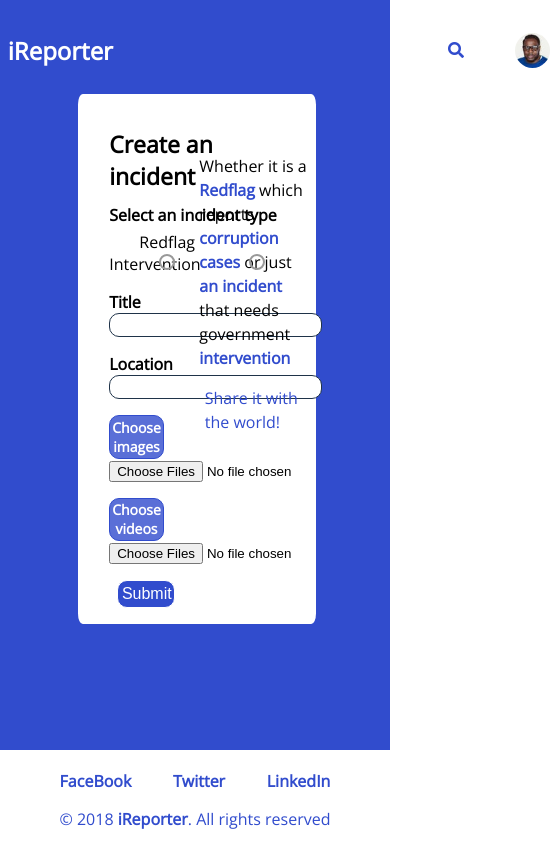
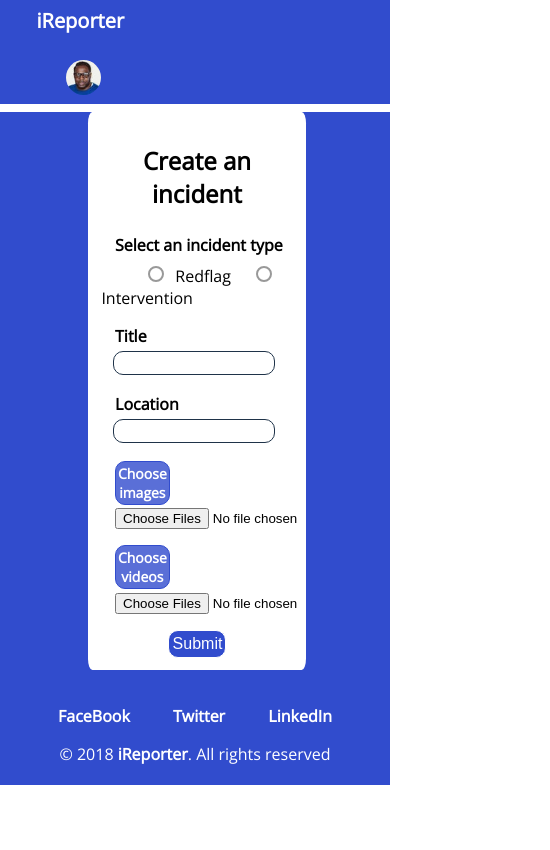
Before and after one commit to thiernomoudou/iReporter, a website: page UI/incident-form.html in a window 390 px wide. Shown: the whole page, 550 px wide, since content can reach past the window. Drawn offline with nearby package versions, Linux system fonts and the light colour scheme.

Commit message:
Chore(UI and API): update UI and API
- Update navbar
- Center Sign in and sign up input elements
- Uniformize footer accross the app
- Update Incident form
- Change User card background
- Update border-radius on incident list views

[finishes #162506321]

```diff
--- a/UI/css/index.css
+++ b/UI/css/index.css
@@ -17,62 +17,68 @@ body a{
 /*navbar*/
 /********************************************************/
 .custom-navbar{
-	display: flex;
-	align-items: center;
-	justify-content: space-around;
-	margin-top: 2%;
 	padding-bottom: 2%;
 	background-color: #314CCD;
-	height: 100px;
-	margin: 0;
+  height: 100px;
 	color: #1F3349;
+	background-color: #314CCD;
+	margin-top: -1%;
 
+}
+
+.custom-navbar > li{
+	list-style-type: none;
+	display: inline-block;
+	margin-top: 3%;
 }
 
 .custom-navbar a{
 	color: #ffffff;
 }
 
-.logo{
-  flex: 2;
+/* Logo */
+.custom-navbar > li:nth-of-type(1){
   margin-left: 2%;
   font-weight: 600;
   font-size: 24px;
 }
 
-.nav-search,
-.login,
-.signup{
-	flex: 1;
+/* search bar */
+.custom-navbar > li:nth-of-type(2){
+	margin-left: 40%;
+	margin-right: 7%;
 }
 
-/* Search bar*/
-.nav-search{
-	margin-left: 40%;
+/* sign in on navbar */
+.custom-navbar > li:nth-of-type(3){
+  margin-left: 2%;
 }
 
+/* signup on navbar */
+.custom-navbar > li:nth-of-type(4){
+	margin-left: 1%;
 
-/*search bar*/
-input[type=search] {
-	padding: 2% 5%;
-    border: 0.4px solid #1F3349;
-    border-radius: 10px;
-    -webkit-appearance: none;
 }
 
-/*search icon*/
-.search-icon{
- color: #314CCD;
+/* avatar */
+.custom-navbar > li:nth-of-type(5){
+	margin-left: 1%;
+	position: relative;
+	top: 14%;
 }
 
-.login{
-   margin-left: 10%;
-   margin-right: -2%;
+/* *search bar*/
+input[type=search] {
+	-webkit-appearance: none;
+	padding: 2% 5%;
+	border: 0.4px solid #1F3349;
+	border-radius: 10px;
 }
 
-.login, .signup{
-	font-size: 14px;
+.search-login{
+	margin-left: 30%;
 }
+
 /********************************************************/
 /*navbar*/
 /********************************************************/
@@ -122,7 +128,9 @@ input[type=search] {
 }
 
 .platform-description{
-    padding-left: 20%;
+		/* padding-left: 20%; */
+		text-align: center;
+		padding-top: 1%;
 }
 
 .banner p:nth-of-type(1){
@@ -252,37 +260,52 @@ input[type=search] {
 .signup-page{
 	margin-top: -1.3%;
 	background-color:  #314CCD;
-	height: 580px;
+	padding-bottom: 3%;
+	/* height: 580px; */
 }
 
 .signup-card{
 	background-color: #ffffff;
 	width: 28%;
-	padding: 3%  3% 4% 8%;
+	padding: 3%  3% 3% 3%;
 	position: relative;
 	top: -1%;
-	left: 30%;
+	left: 32.5%;
 	border-radius: 2%;
 }
 
-.signup-card .singup-header{
+.signup-card > .singup-header{
 	font-weight: 800;
-	margin-bottom: 6%;
+	margin-bottom: 8%;
 	font-size: 23px;
+	margin-left: 35%;
 }
 
 .signup-card label{
 	display: block;
 	font-weight: 800;
+	margin: 1% 8%;
 }
 
-input[type=text],
+/* input[type=text],
 input[type=password]{
 	-webkit-appearance: none;
 	border: 1px solid #1F3349;
 	padding: 1% 1%;
 	border-radius: 10px;
 	font-size: 16px;
+	width: 80%;
+	margin: 1% 7%;
+} */
+
+.input-text{
+	-webkit-appearance: none;
+	border: 1px solid #1F3349;
+	padding: 1% 1%;
+	border-radius: 10px;
+	font-size: 16px;
+	width: 80%;
+	margin: 1% 7%;
 }
 
 .signup-card button{
@@ -296,12 +319,17 @@ input[type=password]{
 	color: #ffffff;
 	font-size: 16px;
 	font-weight: 500;
-	margin-left: 4%;
+	margin-left: 35%;
 
 }
 
 .signup-card  a{
 	color: #314CCD ;
+}
+
+.signup-card > p:last-child,
+.forget-pass-para{
+  text-align: center;
 }
 
 /********************************************************/
@@ -451,21 +479,23 @@ input[type=password]{
 /* incident creation*/
 /******************************************************************/
 .avatar{
-	font-size: 30px;
-	margin-right: 5%;
+	/* font-size: 30px;
+	margin-right: 5%; */
 	cursor: pointer;
 	color: white;
 	border-radius: 50%;
 	height: 35px;
 	width: 35px;
+	/* margin-top: 40%; */
 }
 
 .incident-search{
 	margin-right: 13%;
 }
 
-.incident-page{
-  height: 650px;
+.incident-form-header{
+	text-align: center;
+	padding-bottom: 2%;
 }
 
 #incident-card{
@@ -479,10 +509,10 @@ input[type=password]{
 	position: absolute;
 	top: 12%;
 	right: 1%;
-	width: 12%;
+	width: 15%;
 	border-radius: 10px;
 	/*border: 1px solid white;*/
-	background-color: rgb(255, 255, 255, 0.9);
+	background-color: #FFEDE5;
 	visibility: hidden;
 	margin-top: -1%;
 }
@@ -499,7 +529,8 @@ input[type=password]{
 
 .select-type{
 	font-weight: 600;
-	margin-bottom: 1.5%;
+	margin-bottom: 4%;
+	margin-left: 8%;
 }
 
 input[type=radio]{
@@ -516,9 +547,33 @@ input[type=radio]{
     outline: none;
     margin-right: 5px;
 
-    position: relative;
+    /* position: relative;
     top: 22px;
-    left: 45px;
+    left: 45px; */
+}
+
+/* Red flag radio button */
+#redflag-choice{
+	margin-left: 25%;
+}
+
+/* Red flag label incident form */
+#label-1{
+	margin-left: 1%;
+}
+/* Intervention label in incident form */
+#label-2{
+	margin-left: 1%;
+}
+
+/* title label */
+.incident-title{
+	margin-top: -10;
+}
+
+/* File input */
+.upload-input{
+	margin-left: 8%;
 }
 
 input[type=radio]:checked{
@@ -687,7 +742,7 @@ input[type=radio]:checked{
   border: 2px solid black;
 	background-color: #ffffff;
 	width: 600px;
-	border-radius: 10px;
+	border-radius: 0 0 10px 10px;
 	margin: 3% auto;
 }
 
@@ -781,16 +836,14 @@ input[type=radio]:checked{
 
 .my-profile-parent{
 	background-color: #314CCD;
-	margin-top: -6%;
+	margin-top: -2%;
 	padding-bottom: 1%;
+	padding-top: 01%;
 }
 
 .my-profile{
-	margin-top: 2%;
 	visibility: visible;
 	border: 3px solid #314CCD;
-	top: 100px;
-	height: 550px;
 	width: 35%;
 }
 
@@ -831,7 +884,7 @@ input[type=radio]:checked{
 /* Footer */
 .footer{
 	background-color: #314CCD;
-	padding: 1% 2%;
+	padding: 2% 0 1% 0;
 	text-align: center;
 	color: white;
 }
@@ -867,7 +920,7 @@ input[type=radio]:checked{
 /* *************************************************** */
 
 .cards-incidents{
-	background-color: #3C2BE4;
+	background-color: #314CCD;
 	padding-top: 2%;
 	padding-bottom: 2%;
 }
@@ -887,7 +940,7 @@ input[type=radio]:checked{
 .red-flag-cards > li{
 	list-style-type: none;
 	border: 1px solid black;
-	border-radius: 10px;
+	border-radius: 0 0 10px 10px;
 	margin-right: 1%;
 	margin: 0 2%;
 	background-color: white;
@@ -947,12 +1000,16 @@ input[type=radio]:checked{
 /* Personalise intervetion card */
 
 .cards-interventions{
-	background-color: white;
+	background-color:#314CCD;
 }
 
 .intervention-heading{
-	color: #314CCD;
+	color: white;
 }
+
+/* .view-image-prof{
+  margin-top: 35%;
+} */
 
 
 /* *************************************************** */
@@ -1001,7 +1058,7 @@ input[type=radio]:checked{
 .aside-card-1{
 	border: 1px solid black;
 	margin-top: 10%;
-	border-radius: 5px;
+	border-radius: 0 0 5px 5px;
 }
 
 /* *************************************************** */
@@ -1011,6 +1068,17 @@ input[type=radio]:checked{
 /* *************************************************** */
 /*  */
 /* *************************************************** */
+
+/* Admin inputs */
+.admin-input{
+	-webkit-appearance: none;
+	border: 1px solid #1F3349;
+	padding: 0.5% 0;
+	border-radius: 10px;
+	font-size: 16px;
+	/* width: 40%; */
+	/* margin: 1% 7%; */
+}
 
 .admin-table{
 	margin: 3% 2%;
@@ -1106,3 +1174,87 @@ tbody tr:nth-child(even) {
 }
 
 .pagination a:hover:not(.active) {background-color: #ddd;}
+
+/* Responsiveness */
+/* For small screen laptop */
+@media (max-width: 1200px) {
+  /* search bar */
+.custom-navbar > li:nth-of-type(2){
+	margin-left: 30%;
+}
+
+/* sign in on navbar */
+.custom-navbar > li:nth-of-type(4){
+  margin-left: 2%;
+}
+
+/* signup on navbar */
+.custom-navbar > li:nth-of-type(5){
+  margin-left: 1%;
+}
+
+}
+
+/* For smaller laptop */
+@media (max-width: 1000px) {
+  /* search bar */
+.custom-navbar > li:nth-of-type(2){
+	margin-left: 35%;
+}
+
+/* sign in on navbar */
+.custom-navbar > li:nth-of-type(4){
+  margin-left: 2%;
+}
+
+/* signup on navbar */
+.custom-navbar > li:nth-of-type(5){
+  margin-left: 1%;
+}
+
+}
+
+@media (max-width: 800px) {
+  /* search bar */
+.custom-navbar > li:nth-of-type(2){
+	margin-left: 20%;
+}
+
+/* sign in on navbar */
+.custom-navbar > li:nth-of-type(4){
+  margin-left: 2%;
+}
+
+/* signup on navbar */
+.custom-navbar > li:nth-of-type(5){
+  margin-left: 1%;
+}
+
+}
+
+/* iphone6/7 plus */
+@media (max-width: 480px) {
+	.custom-navbar > li:nth-of-type(1){
+		margin-left: -1%;
+		font-weight: 600;
+		font-size: 20px;
+	}
+  /* search bar */
+.custom-navbar > li:nth-of-type(2){
+	margin-left: 5%;
+	visibility: hidden;
+}
+
+/* sign in on navbar */
+.custom-navbar > li:nth-of-type(4){
+	margin-left: -30%;
+	font-size: 14px;
+}
+
+/* signup on navbar */
+.custom-navbar > li:nth-of-type(5){
+	margin-left: 1%;
+	font-size: 14px;
+}
+
+}
--- a/UI/incident-form.html
+++ b/UI/incident-form.html
@@ -13,17 +13,20 @@
 </head>
 <body>
 	<!-- navbar begins -->
-	<section class="custom-navbar">
-		<a class="logo" href="index.html">iReporter</a>
-        <form class="nav-search">
-        	<input type="search" class="search-input hide"  aria-label="search" placeholder="search"/>
-        </form>
-		<div class="search-icon incident-search"  href=""><i class="fas fa-search"></i></div>
-		<img src="img/profile.jpeg" class="avatar"	/>
+	<ul class="custom-navbar">
+		<li><a class="logo" href="index.html">iReporter</a></li>
+		<li>
+			<form class="nav-search">
+			<input type="search" class="search-input search-login hide"  aria-label="search"
+			placeholder="search"/>
+				</form>
+	  </li>
+		<li><a class="login hide" href="login.html">SIGN IN</a></li>
+		<li><a class="signup hide" href="signup.html">SIGN UP</a></li>
+		<li><img src="img/profile.jpeg" class="avatar"	/></li>
 
-	</section>
-	<!-- navbar ends -->
-
+	</ul>
+	<!-- Navbar end -->
 	<div class="user-card" id="user-card-id">
 		<p><a href="admin.html">Admin Dashboard</a></p>
 		<p><a href="profile.html">My profile</a></p>
@@ -34,11 +37,14 @@
 	<div class="signup-page incident-page">
 
 		<form class="signup-card" id="incident-card">
-			<p class="singup-header">Create an incident</p>
-			<div class="incident-aside">
-				<p>Whether it is a <span>Redflag</span> which reports <span>corruption cases</span> or just <span>an incident </span>that needs government <span>intervention</span></p>
+			<h2 class="incident-form-header">Create an incident</h2>
+			<!-- <div class="incident-aside">
+				<p>Whether it is a <span>Redflag</span>
+					 which reports <span>corruption cases</span>
+					 or just <span>an incident </span>
+					 that needs government <span>intervention</span></p>
 				<p class="call">Share it with the world!</p>
-		    </div>
+		  </div> -->
 			<div class="incident-radios">
 				<div class="select-type">Select an incident type</div>
 			    <input type="radio" id="redflag-choice"
@@ -50,26 +56,26 @@
 			    <label id="label-2" for="intervention-choice">Intervention</label>
 			</div>
 			<p>
-				<label for="incident-title">Title</label>
-				<input type="text" name="incident_title" id="incident-title">
+				<label for="incident-title" class="incident-title">Title</label>
+				<input type="text" name="incident_title" id="incident-title" class="input-text"/>
 			</p>
 			<p>
 				<label for="incident-location">Location</label>
-				<input type="text" name="incident_location" id="incident-location">
+				<input type="text" name="incident_location" id="incident-location" class="input-text">
 			</p>
 			<p>
 			    <label for="image_uploads" class="upload-media">Choose images</label>
-			    <input type="file" id="image_uploads" name="image_uploads" accept=".jpg, .jpeg, .png" multiple>
+			    <input type="file" class="upload-input" id="image_uploads" name="image_uploads" accept=".jpg, .jpeg, .png" multiple>
 			 </p>
-			 <p>
+			 <p class="incident-video">
 			    <label for="video_uploads" class="upload-media">Choose videos</label>
-			    <input type="file" id="video_uploads" name="video_uploads" accept=".jpg, .jpeg, .png" multiple>
+			    <input type="file"  class="upload-input" id="video_uploads" name="video_uploads" accept=".jpg, .jpeg, .png" multiple>
 			 </p>
 			<button type="submit" class="submit-button">Submit</button>
 		</form>
 
 	</div>
-	<footer class="footer second-footer">
+	<footer class="footer">
 		<p class="footer-media">
 			<a href="" class="facebook">FaceBook</a>
 			<a href="" class="twitter">Twitter</a>
--- a/server/controllers/usersController.js
+++ b/server/controllers/usersController.js
@@ -1,8 +1,4 @@
-/* eslint-disable no-return-assign */
-/* eslint-disable no-lonely-if */
-
 import { incidentsData } from '../database';
-
 
 /**
  * Controller to handle all users endpoint routes
```
Also changed, not shown: UI/admin.html (+17 -13 lines), UI/incident-detail.html (+14 -9 lines), UI/index.html (+11 -9 lines), UI/login.html (+16 -14 lines), UI/profile.html (+16 -10 lines), UI/signup.html (+17 -14 lines), UI/view.html (+16 -10 lines), tests/api/incidentApi.spec.js (+0 -2 lines).
